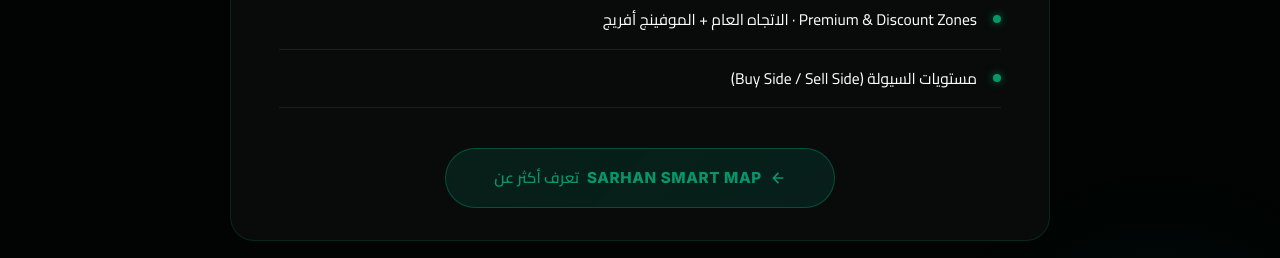
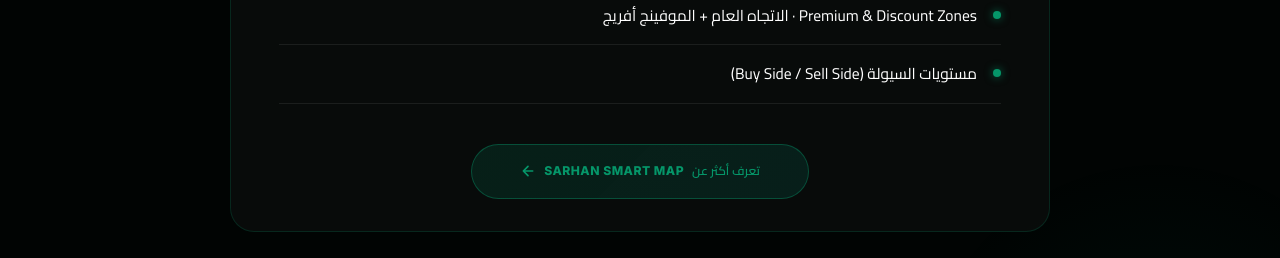
Before and after one commit to bilal-aboqura/SarhanIndicators-Website, a website built with Vite: page index.html in a window 1280 px wide. Shown: the part 2924-3182 px from the top of the page. Built offline with nearby package versions, Linux system fonts and the light colour scheme; files whose address does not match are found by name.

Commit message:
feat: Add a new footer component and implement global design system styles.

```diff
--- a/components/footer.html
+++ b/components/footer.html
@@ -44,6 +44,7 @@
             <li><a href="/#faq" data-i18n="footer.faqLink">الأسئلة الشائعة</a></li>
             <li><a href="https://web.telegram.org/a/#1714266990" target="_blank" data-i18n="footer.telegramSupport">الدعم عبر تلجرام</a></li>
             <li><a href="https://t.me/Sarhan_Indicators" target="_blank" data-i18n="footer.telegramChannel">قناة تلجرام</a></li>
+            <li><a href="https://wa.me/201044679053" target="_blank" style="direction: ltr; display: inline-block;"><svg viewBox="0 0 24 24" fill="none" stroke="currentColor" stroke-width="2" style="width: 16px; height: 16px; margin-right: 4px; vertical-align: middle;"><path d="M22 16.92v3a2 2 0 0 1-2.18 2 19.79 19.79 0 0 1-8.63-3.07 19.5 19.5 0 0 1-6-6 19.79 19.79 0 0 1-3.07-8.67A2 2 0 0 1 4.11 2h3a2 2 0 0 1 2 1.72 12.84 12.84 0 0 0 .7 2.81 2 2 0 0 1-.45 2.11L8.09 9.91a16 16 0 0 0 6 6l1.27-1.27a2 2 0 0 1 2.11-.45 12.84 12.84 0 0 0 2.81.7A2 2 0 0 1 22 16.92z"></path></svg> +20 10 4467 9053</a></li>
           </ul>
         </div>
         <div class="footer-links-col">
--- a/index.html
+++ b/index.html
@@ -162,7 +162,7 @@
             </ul>
 
             <div class="hero-desc-footer">
-              <a href="/sarhan-smart-map#sarhan-smart-map" class="hero-learn-more-btn">
+              <a href="/sarhan-smart-map#sarhan-smart-map" class="hero-learn-more-btn smart-map-btn">
                 <span data-i18n="smartmap.learnMore">تعرف أكثر عن</span>
                 <span class="en-text hero-btn-name"> SARHAN SMART MAP</span>
                 <svg width="16" height="16" viewBox="0 0 24 24" fill="none" stroke="currentColor" stroke-width="2.5" stroke-linecap="round" stroke-linejoin="round"><path d="M5 12h14M12 5l7 7-7 7"/></svg>
--- a/src/index.css
+++ b/src/index.css
@@ -871,13 +871,15 @@
   border-radius: var(--radius-pill);
   color: var(--clr-accent);
   font-weight: var(--fw-semibold);
-  font-size: 0.95rem;
+  font-size: 0.80rem;
   text-decoration: none;
   transition: all var(--trans-base);
   position: relative;
   overflow: hidden;
-  /* Always LTR inside the button so text + arrow order stays consistent */
-  direction: ltr;
+}
+
+.smart-map-btn {
+  font-size: 0.76rem;
 }
 
 .hero-learn-more-btn::before {
```
